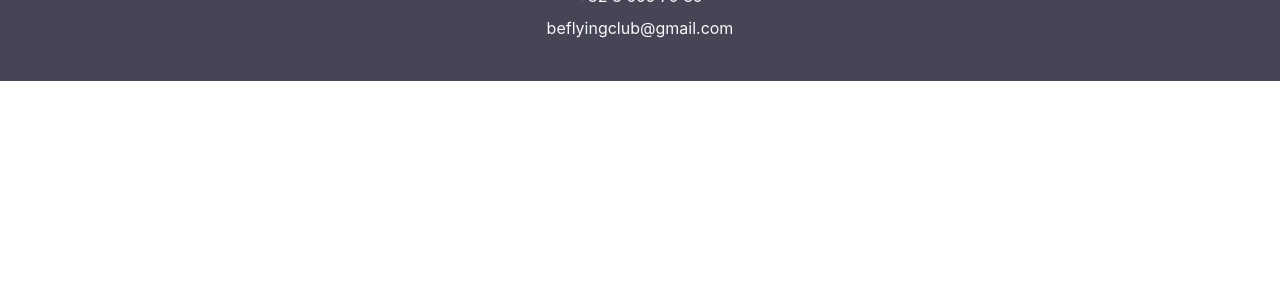
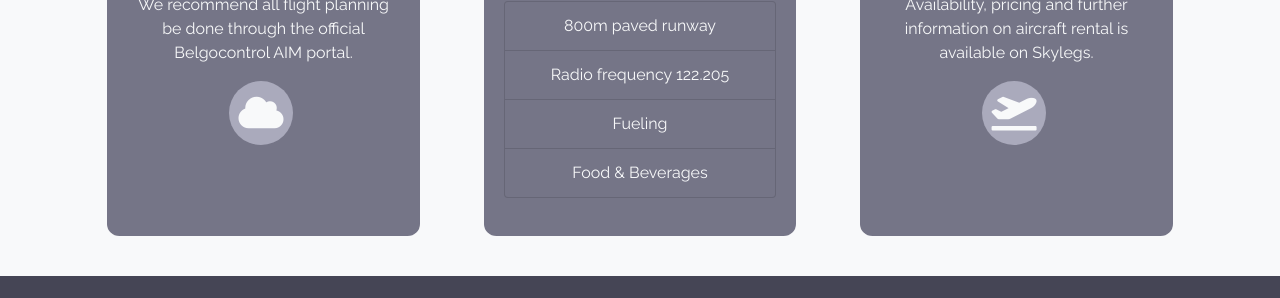
Before and after one commit to J-O-Dev/Milestone-Project-1, a plain HTML site: page pilots.html in a window 1280 px wide. Shown: the part 461-759 px from the top of the page. Drawn offline with nearby package versions, Linux system fonts and the light colour scheme.

Commit message:
Completed pilots.html, club.html  images  still to be worked out

```diff
--- a/assets/css/style.css
+++ b/assets/css/style.css
@@ -104,6 +104,27 @@ h5 {
 
 /* ---------------------------------------------------------For Pilots */
 
+.pilots-general {
+    background-color: #F8F9FA;
+}
+
+.big-link {
+    width: 64px;
+    height: 64px;
+    padding: 12px 0;
+    margin-right: 5px;
+    border-radius: 50%;
+    font-size: 36px;
+    line-height: 40px;
+    text-align: center;
+    background-color: #AAAABC;
+    color: #F8F9FA;
+}
+
+.big-link:hover {
+    color: #4169E1;
+}
+
 /* ---------------------------------------------------------Contact */
 
 #form-wrapper {
--- a/pilots.html
+++ b/pilots.html
@@ -44,8 +44,36 @@
         </nav>
     </header>
 
-    <section>
-
+    <section class="container-fluid pilots-general">
+        <div class="row justify-content-center no-gutters">
+            <div class="col-lg-3 bg-lg content-column">
+                <h4>Flight Planning</h4>
+                <p>We recommend all flight planning be done through the official Belgocontrol AIM portal.</p>
+                <a href="https://ops.skeyes.be/?_ga=2.212310993.497851424.1592988827-1865682526.1592855916" target="_blank" class="">
+                    <i class="fas fa-cloud big-link" aria-hidden="true"></i>
+                    <span class="sr-only">Belgocontrol Website</span>
+                </a>
+            </div>
+            <div class="col-lg-3 bg-lg content-column">
+                <h4>Airport Facilities</h4>
+                <p>
+                    <ul class="list-group facilities-list">
+                        <li class="list-group-item bg-lg">800m paved runway</li>
+                        <li class="list-group-item bg-lg">Radio frequency 122.205</li>
+                        <li class="list-group-item bg-lg">Fueling</li>
+                        <li class="list-group-item bg-lg">Food & Beverages</li>
+                    </ul>
+                </p>
+            </div>
+            <div class="col-lg-3 bg-lg content-column">
+                <h4>Aircraft Rental</h4>
+                <p>Availability, pricing and further information on aircraft rental is available on Skylegs.</p>
+                <a href="https://secure.skylegs.com/authentication/login" target="_blank" class="">
+                    <i class="fas fa-plane-departure big-link" aria-hidden="true"></i>
+                    <span class="sr-only">Skylegs Website</span>
+                </a>
+            </div>
+        </div>
     </section>
 
     <footer class="container-fluid">
```
Also changed, not shown: club.html (+23 -2 lines), assets/images/cessna.jpg (deleted), assets/images/heading.jpg (deleted), 3 other files.
